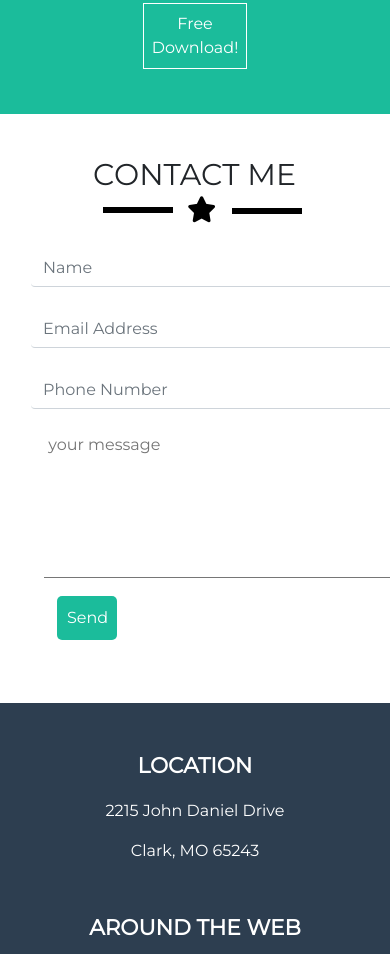
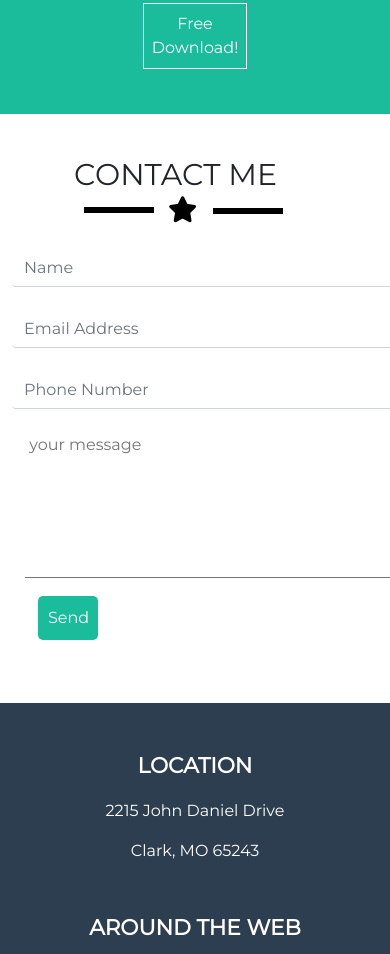
Before and after one commit to MunasheChirenje/bootstrap, a plain HTML site: page index.html in a window 390 px wide. Shown: the part 2994-3948 px from the top of the page. Drawn offline with nearby package versions, Linux system fonts and the light colour scheme.

Commit message:
feed commit

```diff
--- a/index.html
+++ b/index.html
@@ -5,6 +5,7 @@
     <meta name="viewport" content="width=device-width, initial-scale=1.0">
 
     <link href="https://cdn.jsdelivr.net/npm/bootstrap@5.0.2/dist/css/bootstrap.min.css" rel="stylesheet" integrity="sha384-EVSTQN3/azprG1Anm3QDgpJLIm9Nao0Yz1ztcQTwFspd3yD65VohhpuuCOmLASjC" crossorigin="anonymous">
+    <link rel="stylesheet" href="https://cdnjs.cloudflare.com/ajax/libs/font-awesome/6.5.2/css/all.min.css" integrity="sha512-SnH5WK+bZxgPHs44uWIX+LLJAJ9/2PkPKZ5QiAj6Ta86w+fsb2TkcmfRyVX3pBnMFcV7oQPJkl9QevSCWr3W6A==" crossorigin="anonymous" referrerpolicy="no-referrer" />
     <link rel="stylesheet" href="https://cdnjs.cloudflare.com/ajax/libs/font-awesome/6.5.2/css/all.min.css" integrity="sha512-SnH5WK+bZxgPHs44uWIX+LLJAJ9/2PkPKZ5QiAj6Ta86w+fsb2TkcmfRyVX3pBnMFcV7oQPJkl9QevSCWr3W6A==" crossorigin="anonymous" referrerpolicy="no-referrer" />
     <link rel="stylesheet" href="style.css">
     <title>Document</title>
--- a/style.scss
+++ b/style.scss
@@ -484,7 +484,7 @@ border-style: solid;
     }
 
     .container{
-        margin-left: 19px;
+        margin-left: 0px;
 
         margin-right: 0px;
     }
```
Also changed, not shown: style.css, 1 other file.
